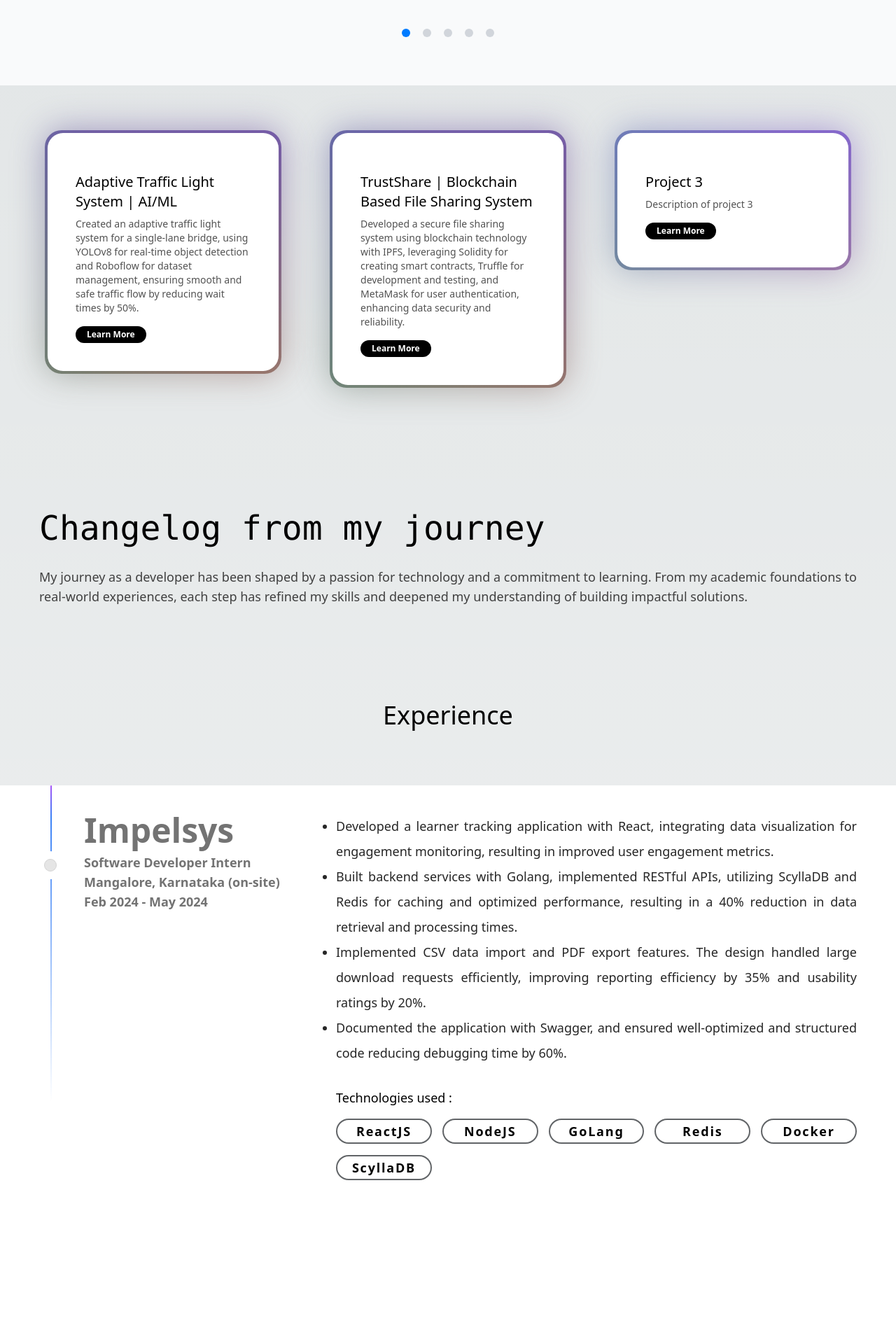
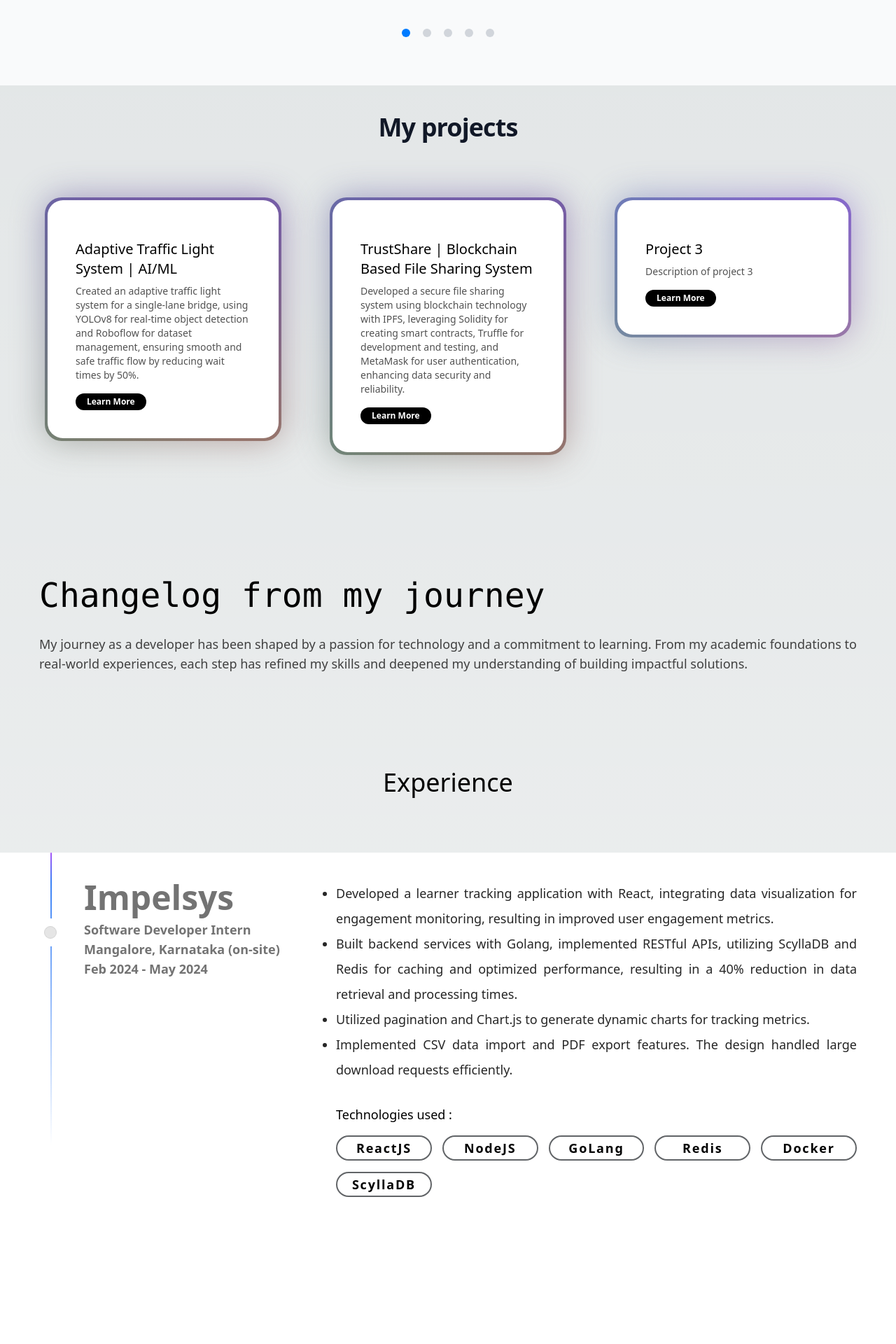
Before and after one commit to ankitanand1974/ankit-portfolio, a Next.js app: page / in a window 1280 px wide. Shown: the part 2020-3940 px from the top of the page at 70% size. Built offline with nearby package versions, Linux system fonts and the light colour scheme.

Commit message:
navbar fixed

```diff
--- a/src/components/Projects.js
+++ b/src/components/Projects.js
@@ -25,6 +25,10 @@ const projects = [
 
 export default function Projects() {
   return (
+    <div className="pt-10">
+      <h2 className="mb-4 text-4xl tracking-tight font-extrabold text-center text-gray-900 dark:text-white">
+        My projects
+      </h2>
       <div className="grid grid-cols-1 md:grid-cols-1 lg:grid-cols-3 gap-[6%] p-16">
         {projects.map((project, index) => (
           <div>
@@ -45,5 +49,6 @@ export default function Projects() {
           </div>
         ))}
       </div>
+      </div>
   );
 }
--- a/src/components/TimelineSection.js
+++ b/src/components/TimelineSection.js
@@ -31,13 +31,12 @@ const TimelineSection = () => {
               processing times.
             </li>
             <li>
-              Implemented CSV data import and PDF export features. The design
-              handled large download requests efficiently, improving reporting
-              efficiency by 35% and usability ratings by 20%.
+              Utilized pagination and Chart.js to generate dynamic charts for
+              tracking metrics.
             </li>
             <li>
-              Documented the application with Swagger, and ensured
-              well-optimized and structured code reducing debugging time by 60%.
+              Implemented CSV data import and PDF export features. The design
+              handled large download requests efficiently.
             </li>
           </ul>
 
--- a/src/components/sdf.js
+++ /dev/null
@@ -1,84 +0,0 @@
-'use client';
-
-import { useState, useEffect } from 'react';
-import Link from 'next/link';
-import useDarkMode from '../hooks/useDarkMode';
-import { SunIcon, MoonIcon, CloseIcon, MenuIcon } from '../components/Icons';
-
-export default function Navbar() {
-  const [darkMode, setDarkMode] = useDarkMode();
-  const [isMenuOpen, setIsMenuOpen] = useState(false);
-  const [isScrolled, setIsScrolled] = useState(false);
-
-  const toggleMenu = () => setIsMenuOpen(!isMenuOpen);
-
-  useEffect(() => {
-    const handleScroll = () => {
-      if (window.scrollY > 50) {
-        setIsScrolled(true);
-      } else {
-        setIsScrolled(false);
-      }
-    };
-
-    window.addEventListener('scroll', handleScroll);
-    return () => window.removeEventListener('scroll', handleScroll);
-  }, []);
-
-  return (
-    <>
-      {/* Full Navbar */}
-      <nav className={`fixed top-0 left-0 w-full bg-white dark:bg-gray-800 shadow-lg transition-all duration-300 z-40 ${isScrolled ? 'md:opacity-0 md:-translate-y-full' : 'opacity-100'}`}>
-        <div className="container mx-auto px-6 py-3">
-          <div className="flex justify-between items-center">
-            <Link href="/" className="text-xl font-bold text-gray-800 dark:text-white">Ankit Anand</Link>
-            <div className="flex items-center space-x-4">
-              <div className="hidden md:flex space-x-4">
-                <Link href="/#about" className="text-gray-600 dark:text-gray-300 hover:text-gray-800 dark:hover:text-white">About</Link>
-                <Link href="/#skills" className="text-gray-600 dark:text-gray-300 hover:text-gray-800 dark:hover:text-white">Skills</Link>
-                <Link href="/#projects" className="text-gray-600 dark:text-gray-300 hover:text-gray-800 dark:hover:text-white">Projects</Link>
-                <Link href="/#contact" className="text-gray-600 dark:text-gray-300 hover:text-gray-800 dark:hover:text-white">Contact</Link>
-              </div>
-              <button
-                onClick={() => setDarkMode(!darkMode)}
-                className="p-2 rounded-full bg-gray-200 dark:bg-gray-700 focus:outline-none focus:ring-2 focus:ring-offset-2 focus:ring-offset-gray-800 focus:ring-white"
-              >
-                {darkMode ? <SunIcon /> : <MoonIcon />}
-              </button>
-              <button
-                onClick={toggleMenu}
-                className="md:hidden p-2 rounded-full bg-gray-200 dark:bg-gray-700 text-gray-500 dark:text-gray-200 hover:text-gray-600 dark:hover:text-gray-100 focus:outline-none focus:ring-2 focus:ring-offset-2 focus:ring-offset-gray-800 focus:ring-white"
-                aria-label="toggle menu"
-              >
-                {isMenuOpen ? <CloseIcon /> : <MenuIcon />}
-              </button>
-            </div>
-          </div>
-        </div>
-      </nav>
-
-      {/* Floating Hamburger Menu (only visible on larger screens when scrolled) */}
-      <div className={`fixed top-4 right-4 z-50 transition-all duration-300 md:block hidden ${isScrolled ? 'opacity-100 translate-y-0' : 'opacity-0 -translate-y-full'}`}>
-        <button
-          onClick={toggleMenu}
-          className="p-2 rounded-full bg-white dark:bg-gray-800 shadow-lg text-gray-500 dark:text-gray-200 hover:text-gray-600 dark:hover:text-gray-100 focus:outline-none focus:ring-2 focus:ring-offset-2 focus:ring-offset-gray-800 focus:ring-white"
-          aria-label="toggle menu"
-        >
-          {isMenuOpen ? <CloseIcon /> : <MenuIcon />}
-        </button>
-      </div>
-
-      {/* Mobile Menu */}
-      {isMenuOpen && (
-        <div className="fixed inset-0 z-40 bg-white dark:bg-gray-800 bg-opacity-90 dark:bg-opacity-90">
-          <div className="flex flex-col items-center justify-center h-full space-y-8">
-            <Link href="/#about" className="text-2xl font-medium text-gray-700 dark:text-gray-200 hover:text-gray-900 dark:hover:text-white" onClick={toggleMenu}>About</Link>
-            <Link href="/#skills" className="text-2xl font-medium text-gray-700 dark:text-gray-200 hover:text-gray-900 dark:hover:text-white" onClick={toggleMenu}>Skills</Link>
-            <Link href="/#projects" className="text-2xl font-medium text-gray-700 dark:text-gray-200 hover:text-gray-900 dark:hover:text-white" onClick={toggleMenu}>Projects</Link>
-            <Link href="/#contact" className="text-2xl font-medium text-gray-700 dark:text-gray-200 hover:text-gray-900 dark:hover:text-white" onClick={toggleMenu}>Contact</Link>
-          </div>
-        </div>
-      )}
-    </>
-  );
-}
```
Also changed, not shown: src/components/Navbar.js (+6 -4 lines). Lines whose indentation alone changed are shown as unchanged.
